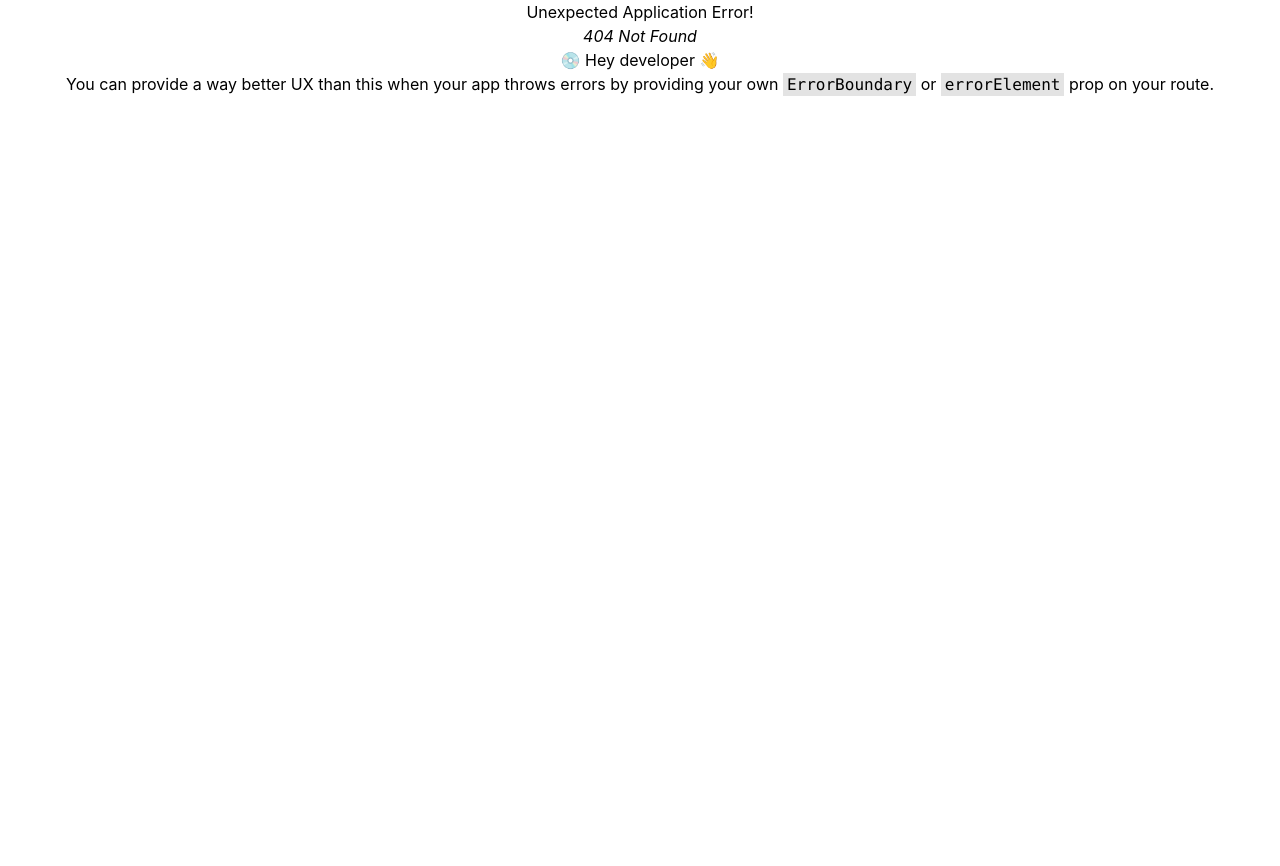
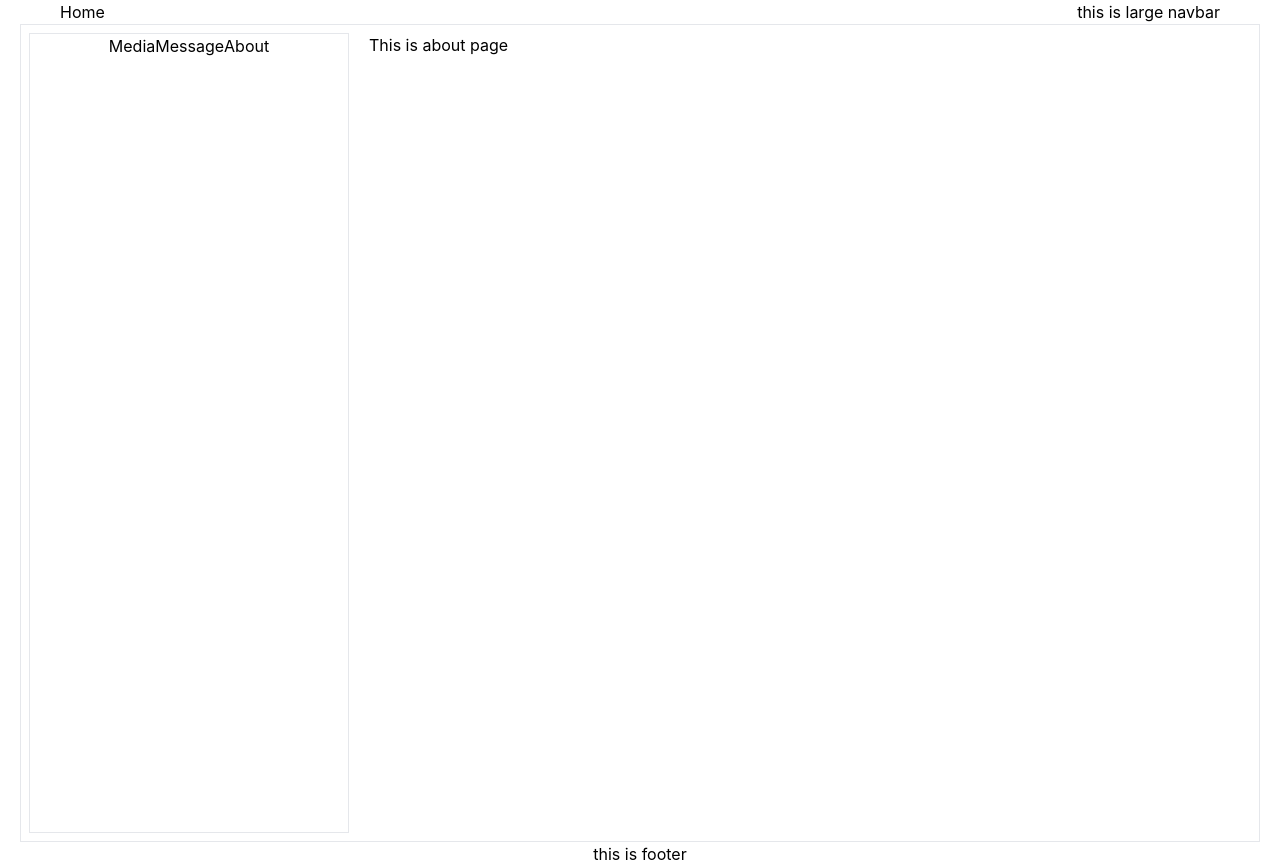
Before and after one commit to arifulislam38/SocioBook, a React (Create React App) app: page /about in a window 1280 px wide. Before the commit this address had no page. Before the commit the page ends 800 px from the top, so only its background shows below. Built offline with nearby package versions, Linux system fonts and the light colour scheme.

Commit message:
navbar connected with other pages

```diff
--- a/src/Component/Navbar.js
+++ b/src/Component/Navbar.js
@@ -1,8 +1,10 @@
 import React from 'react';
+import { Link } from 'react-router-dom';
 
 const Navbar = () => {
     return (
         <nav className='hidden lg:flex justify-between items-center px-10'>
+            <Link to='/'>Home</Link>
            this is large navbar
         </nav>
     );
--- a/src/Component/NavbarSm.js
+++ b/src/Component/NavbarSm.js
@@ -2,17 +2,19 @@ import React from 'react';
 import { CiVideoOn } from 'react-icons/ci';
 import { TiMessages } from 'react-icons/ti';
 import { SiAboutdotme } from 'react-icons/si';
+import { Link } from 'react-router-dom';
 
 const NavbarSm = () => {
     return (
         <nav className='flex lg:hidden justify-between items-center px-5 py-3 shadow-md'>
-           <h1 className='text-2xl font-extrabold text-blue-700'>SocioBook</h1>
+           <Link to='/'><h1 className='text-2xl font-extrabold text-blue-700'>SocioBook</h1></Link>
            <div className='flex gap-2 text-lg font-sans'>
-                <div title='Media' className='flex items-center bg-[#f8f9fa] p-3 rounded-full'><CiVideoOn className='inline text-xl'></CiVideoOn></div>
 
-                <div title='Message' className='flex items-center bg-[#f8f9fa] p-3 rounded-full'><TiMessages className='inline text-xl'></TiMessages></div>
+                <Link to='media'><div title='Media' className='flex items-center bg-[#f8f9fa] p-3 rounded-full'><CiVideoOn className='inline text-xl'></CiVideoOn></div></Link>
 
-                <div title='About' className='flex items-center bg-[#f8f9fa] p-3 rounded-full'><SiAboutdotme className='inline text-xl'></SiAboutdotme></div>
+                <Link to='message'><div title='Message' className='flex items-center bg-[#f8f9fa] p-3 rounded-full'><TiMessages className='inline text-xl'></TiMessages></div></Link>
+
+                <Link to='about'><div title='About' className='flex items-center bg-[#f8f9fa] p-3 rounded-full'><SiAboutdotme className='inline text-xl'></SiAboutdotme></div></Link>
            </div>
         </nav>
     );
--- a/src/Component/Sidebar/Sidebar.js
+++ b/src/Component/Sidebar/Sidebar.js
@@ -1,9 +1,12 @@
 import React from 'react';
+import { Link } from 'react-router-dom';
 
 const Sidebar = () => {
     return (
         <aside className='w-[25vw] h-screen border hidden lg:block md:flex sm:hidden'>
-            this is aside
+            <Link to='media'><button>Media</button></Link>
+            <Link to='message'><button>Message</button></Link>
+            <Link to='about'><button>About</button></Link>
         </aside>
     );
 };
--- /dev/null
+++ b/src/Pages/About/About.js
@@ -0,0 +1,11 @@
+import React from 'react';
+
+const About = () => {
+    return (
+        <div>
+            This is about page
+        </div>
+    );
+};
+
+export default About;
--- /dev/null
+++ b/src/Pages/Media/Media.js
@@ -0,0 +1,11 @@
+import React from 'react';
+
+const Media = () => {
+    return (
+        <div>
+            This is media page
+        </div>
+    );
+};
+
+export default Media;
--- /dev/null
+++ b/src/Pages/Message/Message.js
@@ -0,0 +1,11 @@
+import React from 'react';
+
+const Message = () => {
+    return (
+        <div>
+            This is message page
+        </div>
+    );
+};
+
+export default Message;
```
Also changed, not shown: src/Router/Router.js (+15 -0 lines).
